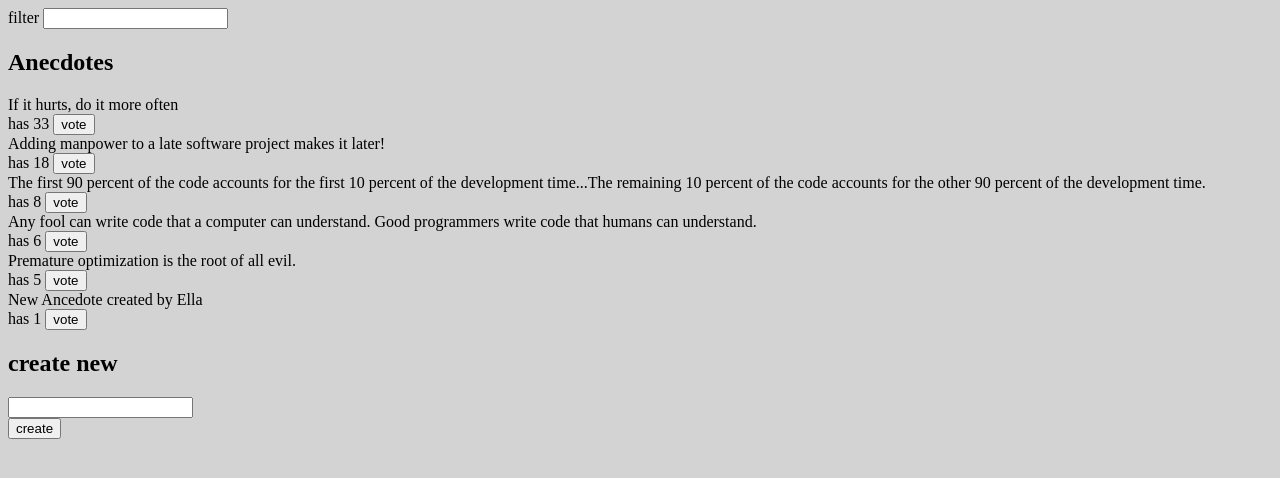
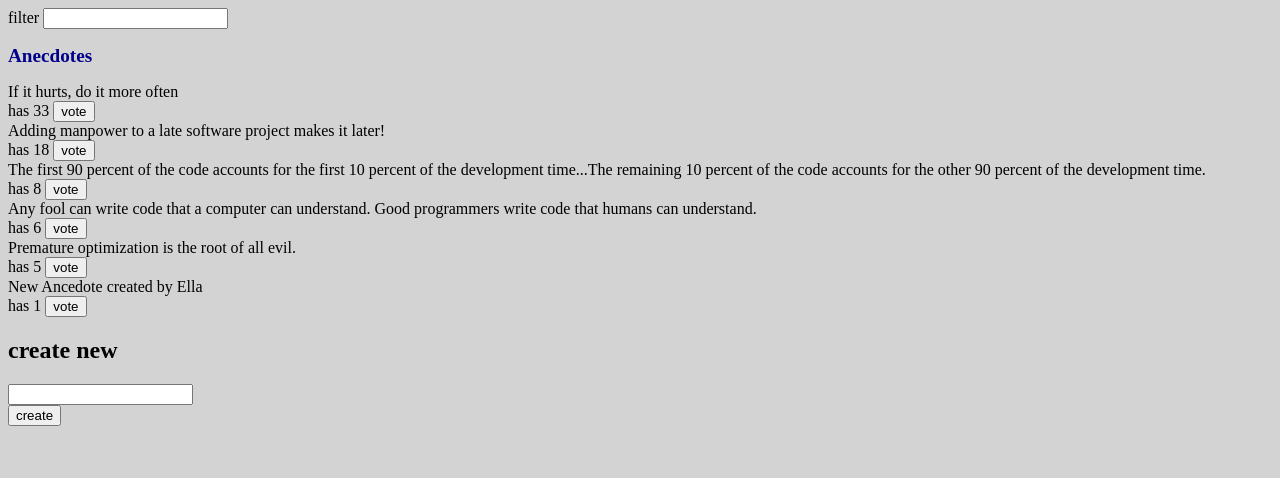
Before and after one commit to Elijah-05/anecdotes-ci-cd, a React (Vite) app: page / in a window 1280 px wide. Shown: the top 478 px of the page. Built offline with nearby package versions, Linux system fonts and the light colour scheme; data requests are answered from the project's data file.

Commit message:
title color change

```diff
--- a/src/App.jsx
+++ b/src/App.jsx
@@ -18,7 +18,7 @@ const App = () => {
   return (
     <div>
       <Filter />
-      <h2>Anecdotes</h2>
+      <h2 style={{ color: "darkblue", fontSize: "1.2rem" }}>Anecdotes</h2>
       <Notification />
       <AnecdoteList />
       <AnecdoteForm />
--- a/src/components/Filter.jsx
+++ b/src/components/Filter.jsx
@@ -12,6 +12,7 @@ const Filter = () => {
 
   const style = {
     marginBottom: 10,
+
   };
 
   return (
```
